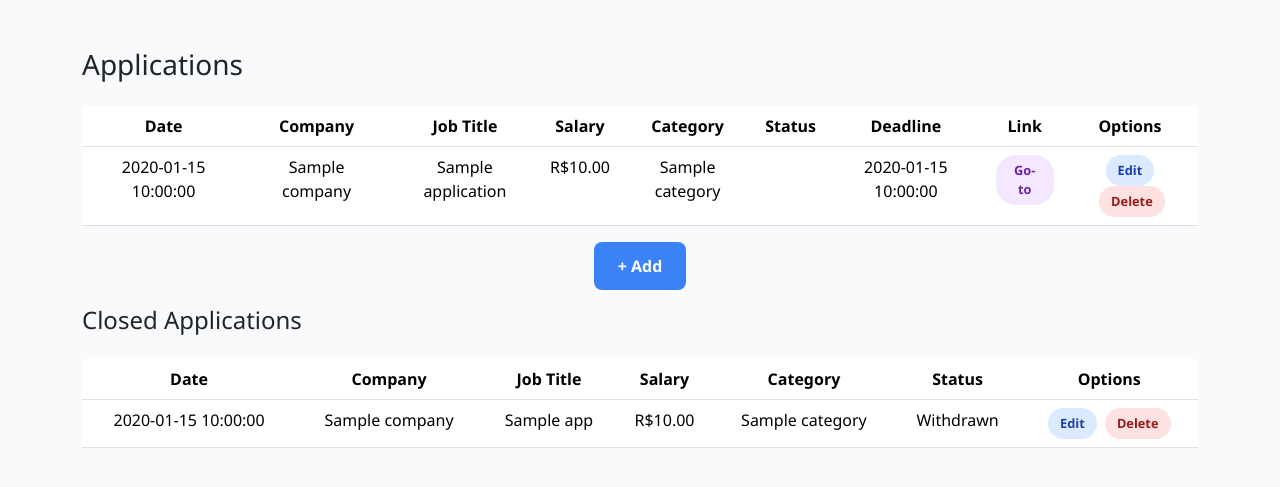
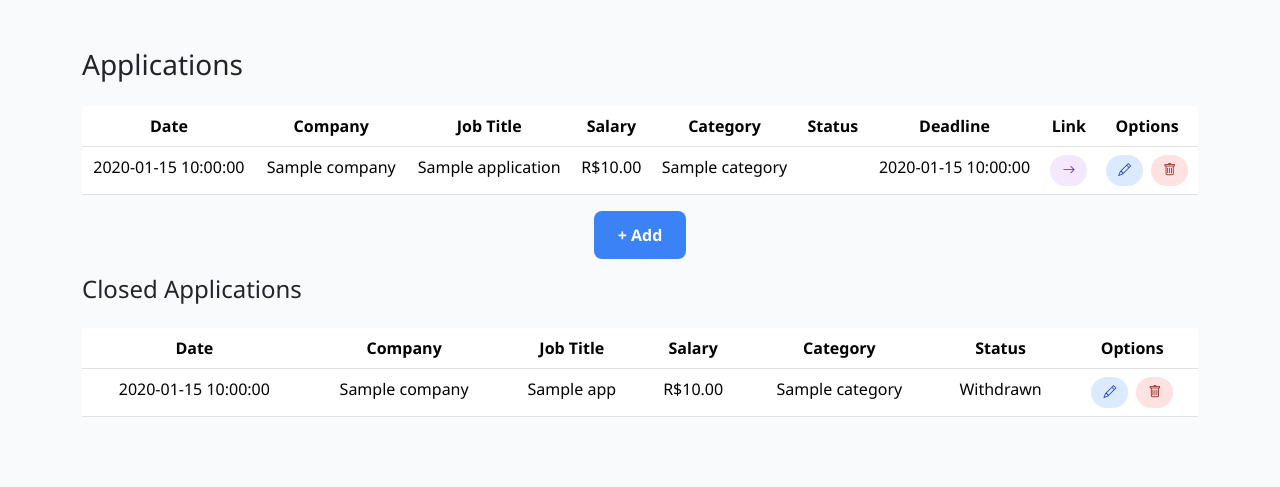
Before and after one commit to williamgrocha/job-application-tracker, a Flask app: template templates/index.html in a window 1280 px wide. Shown: the part 58-545 px from the top of the page. Run offline with Flask 3, Linux system fonts and the light colour scheme; the template is opened without the code that fills it: most values are stand-ins (such as "Sample title", 1, 10 or a date in 2020).

Commit message:
style: update button labels to icons for better UI clarity

```diff
--- a/templates/index.html
+++ b/templates/index.html
@@ -45,7 +45,7 @@
                         </form>
                     {% elif application.status == 'Applied' %}
                         <form action="/update_status/{{ application.id }}/Interviewing" method="POST" style="display:inline;">
-                        <button type="submit" class="btn-status btn-interview">Move to inverteview</button>
+                        <button type="submit" class="btn-status btn-interview">Move to interview</button>
                         </form>
                     {% elif application.status == 'Interviewing' %}
                         <div class="d-flex gap-2 justify-content-center">
@@ -62,12 +62,12 @@
                     {% if application['link'] == None or application['link'] == "" or application['link'] == "/create" %}
                         <td class="text-center">N/A</td>
                     {% else %}
-                        <td class="text-center"><form class="d-inline" action="{{ application['link'] }}" target="_blank"><button type="submit" class="btn-status btn-interview">Go-to</button></form></td>
+                        <td class="text-center"><form class="d-inline" action="{{ application['link'] }}" target="_blank"><button type="submit" class="btn-status btn-interview"><i class="bi bi-arrow-right"></i></button></form></td>
                     {% endif %}
                     <td>
-                        <form class="d-inline"action="/edit/{{ application['id'] }}"><button class="btn-status btn-applied">Edit</button></form>
+                        <form class="d-inline"action="/edit/{{ application['id'] }}"><button class="btn-status btn-applied"><i class="bi bi-pencil"></i></button></form>
                         <form class="d-inline" method="POST" action="/delete/{{ application['id'] }}" onsubmit="return confirm('Are you sure you want to delete this application?')">
-                            <button class="ms-1 btn-status btn-rejected">Delete</button>
+                            <button class="ms-1 btn-status btn-rejected"><i class="bi bi-trash"></i></button>
                         </form>
                     </td>
                 </tr>
@@ -114,9 +114,9 @@
                     <td class="text-middle">{{ app["category"] }}</td>
                     <td class="text-middle">{{ app["status"] }}</td>
                     <td>
-                        <form class="d-inline"action="/edit/{{ app['id'] }}"><button class="btn-status btn-applied">Edit</button></form>
+                        <form class="d-inline"action="/edit/{{ app['id'] }}"><button class="btn-status btn-applied"><i class="bi bi-pencil"></i></button></form>
                         <form class="d-inline" method="POST" action="/delete/{{ app['id'] }}" onsubmit="return confirm('Are you sure you want to delete this application?')">
-                            <button class="ms-1 btn-status btn-rejected">Delete</button>
+                            <button class="ms-1 btn-status btn-rejected"><i class="bi bi-trash"></i></button>
                         </form>
                     </td>
                 </tr>
--- a/templates/layout.html
+++ b/templates/layout.html
@@ -10,6 +10,7 @@
         <!-- http://getbootstrap.com/docs/5.3/ -->
         <link href="https://cdn.jsdelivr.net/npm/bootstrap@5.3.8/dist/css/bootstrap.min.css" rel="stylesheet" integrity="sha384-sRIl4kxILFvY47J16cr9ZwB07vP4J8+LH7qKQnuqkuIAvNWLzeN8tE5YBujZqJLB" crossorigin="anonymous">
         <script src="https://cdn.jsdelivr.net/npm/bootstrap@5.3.8/dist/js/bootstrap.bundle.min.js" integrity="sha384-FKyoEForCGlyvwx9Hj09JcYn3nv7wiPVlz7YYwJrWVcXK/BmnVDxM+D2scQbITxI" crossorigin="anonymous"></script>
+        <link rel="stylesheet" href="https://cdn.jsdelivr.net/npm/bootstrap-icons@1.11.3/font/bootstrap-icons.min.css">
 
         <link href="/static/favicon.ico" rel="icon">
 
```
